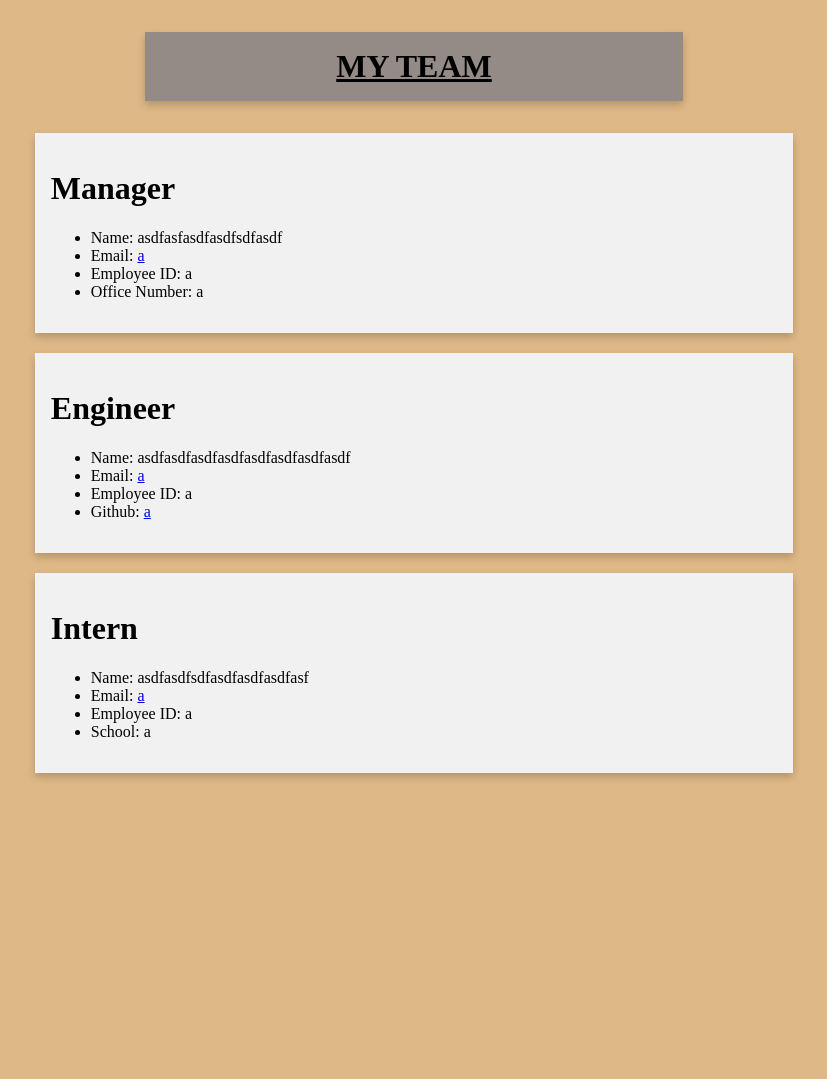
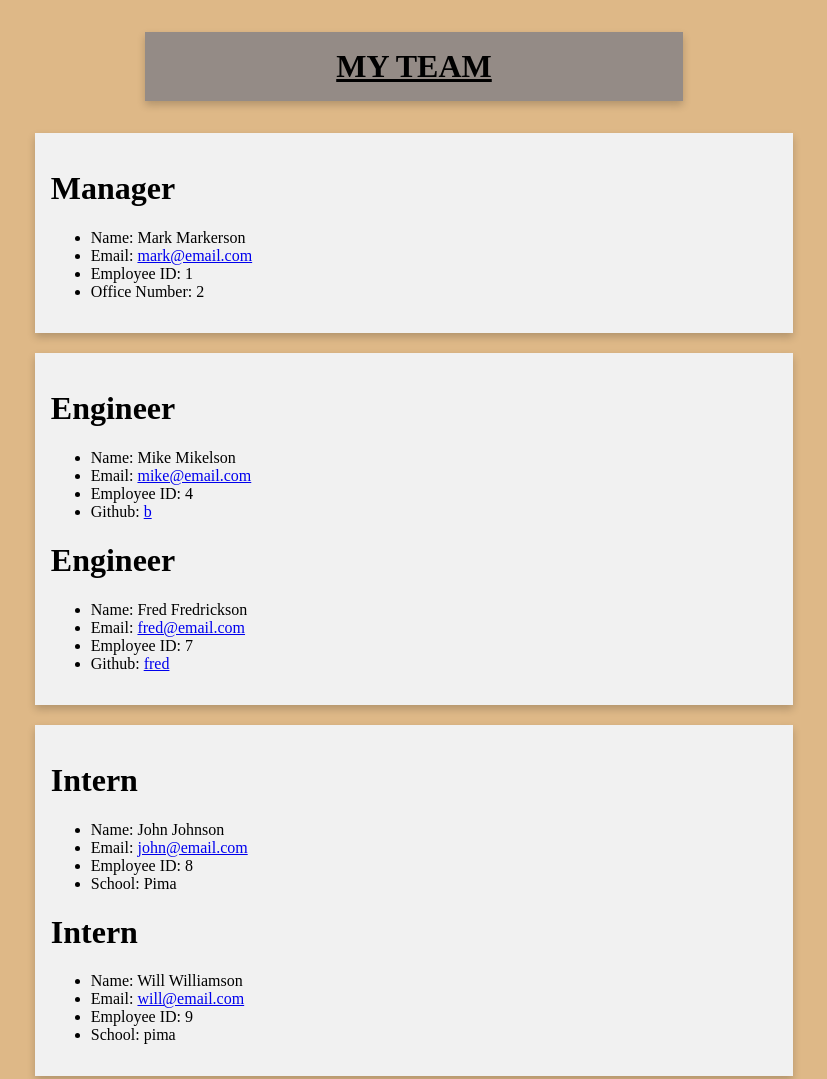
Before and after one commit to SeanRussell-GitHub/Team-Profile-Generator, a website: page index.html in a window 1280 px wide. Shown: the top 1079 px of the page, without its empty margins (226-1053 px from the left). Before the commit the page ends 800 px from the top, so only its background shows below. Drawn offline with Linux system fonts and the light colour scheme.

Commit message:
adding final touches and walkthrough video link

```diff
--- a/index.html
+++ b/index.html
@@ -12,17 +12,17 @@
     <header>
     <div class="column">
         <div class="card">
-            <h1>Manager</h1><ul><li>Name: asdfasfasdfasdfsdfasdf</li><li>Email: <a href="mailto:a">a</a></li><li>Employee ID: a</li><li>Office Number: a</li></ul>
+            <h1>Manager</h1><ul><li>Name: Mark Markerson</li><li>Email: <a href="mailto:mark@email.com">mark@email.com</a></li><li>Employee ID: 1</li><li>Office Number: 2</li></ul>
         </div>
     </div>
     <div class="column">
         <div class="card">
-            <h1>Engineer</h1><ul><li>Name: asdfasdfasdfasdfasdfasdfasdfasdf</li><li>Email: <a href="mailto:a">a</a></li><li>Employee ID: a</li><li>Github: <a href="https://www.github.com/a">a</a></li></ul>
+            <h1>Engineer</h1><ul><li>Name: Mike Mikelson</li><li>Email: <a href="mailto:mike@email.com">mike@email.com</a></li><li>Employee ID: 4</li><li>Github: <a href="https://www.github.com/b">b</a></li></ul><h1>Engineer</h1><ul><li>Name: Fred Fredrickson</li><li>Email: <a href="mailto:fred@email.com">fred@email.com</a></li><li>Employee ID: 7</li><li>Github: <a href="https://www.github.com/fred">fred</a></li></ul>
         </div>
     </div>
     <div class="column">
         <div class="card">
-            <h1>Intern</h1><ul><li>Name: asdfasdfsdfasdfasdfasdfasf</li><li>Email: <a href="mailto:a">a</a></li><li>Employee ID: a</li><li>School: a</li></ul>
+            <h1>Intern</h1><ul><li>Name: John Johnson</li><li>Email: <a href="mailto:john@email.com">john@email.com</a></li><li>Employee ID: 8</li><li>School: Pima</li></ul><h1>Intern</h1><ul><li>Name: Will Williamson</li><li>Email: <a href="mailto:will@email.com">will@email.com</a></li><li>Employee ID: 9</li><li>School: pima</li></ul>
         </div>
     </div>
     </body>
```
Also changed, not shown: README.md.
